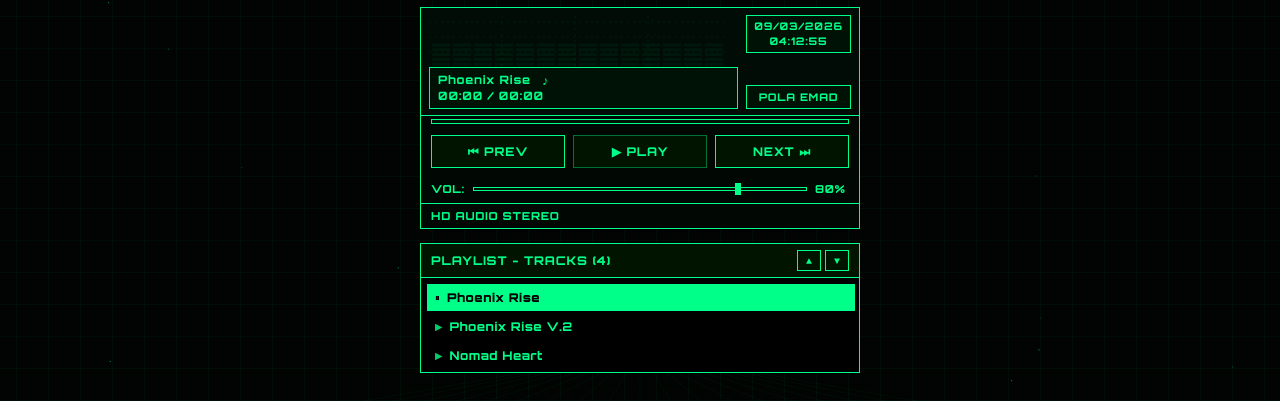
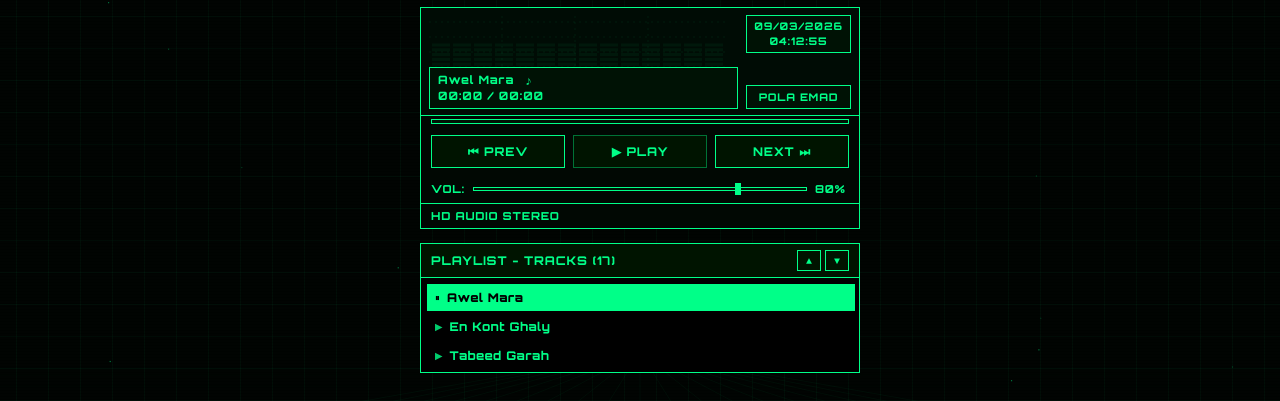
Before and after one commit to bolae700/RetroXat, a plain HTML site: page index.html in a window 1280 px wide. Shown: the part 208-609 px from the top of the page. Drawn offline with Linux system fonts and the light colour scheme.

Commit message:
Update index.html

```diff
--- a/index.html
+++ b/index.html
@@ -611,10 +611,23 @@ Favorites.init();
 // Audio Tracks (Add or edit song URLs directly here inside the code)
 // =========================================================================
 const tracks = [
-  { url: "https://audio.jukehost.co.uk/PfKhsur2uiLt7EQxCUvi5ua4L9mvdSMZ", title: "Phoenix Rise" },
-  { url: "https://audio.jukehost.co.uk/G7zG42txvFkuCgnHniwgLUr5Ew1KkRoZ", title: "Phoenix Rise V.2" },
-  { url: "https://audio.jukehost.co.uk/tvrLT8wxCuZZ2KujgLc1gJP3LWSMKUk5", title: "Nomad Heart" },
-  { url: "https://audio.jukehost.co.uk/NA2L6tnU8motxKNbwemTTSLU8zY5JcIJ", title: "Nomad Heart V.2" }
+  { url: "https://audio.jukehost.co.uk/5ee755d6-40b0-11f1-a012-fa163edb0845", title: "Awel Mara" },
+  { url: "https://audio.jukehost.co.uk/57dbc729-40b0-11f1-a012-fa163edb0845", title: "En Kont Ghaly" },
+  { url: "https://audio.jukehost.co.uk/5a7f795f-40b0-11f1-a012-fa163edb0845", title: "Tabeed Garah" },
+  { url: "https://audio.jukehost.co.uk/5c7ed66a-40b0-11f1-a012-fa163edb0845", title: "Law" },
+  { url: "https://audio.jukehost.co.uk/56801fb4-40b0-11f1-a012-fa163edb0845", title: "Bahlm" },
+  { url: "https://audio.jukehost.co.uk/549779fd-40b0-11f1-a012-fa163edb0845", title: "Azaik" },
+  { url: "https://audio.jukehost.co.uk/5487685e-40b0-11f1-a012-fa163edb0845", title: "Bano" },
+  { url: "https://audio.jukehost.co.uk/582acc94-40b0-11f1-a012-fa163edb0845", title: "Einy" },
+  { url: "https://audio.jukehost.co.uk/577035af-40b0-11f1-a012-fa163edb0845", title: "Hagat" },
+  { url: "https://audio.jukehost.co.uk/57dbc729-40b0-11f1-a012-fa163edb0845", title: "Eskoti" },
+  { url: "https://audio.jukehost.co.uk/53a9b1e9-40b0-11f1-a012-fa163edb0845", title: "Ttghiri" },
+  { url: "https://audio.jukehost.co.uk/537d12a5-40b0-11f1-a012-fa163edb0845", title: "Ahbk Tany" },
+  { url: "https://audio.jukehost.co.uk/5c232bca-40b0-11f1-a012-fa163edb0845", title: "Nghna" },
+  { url: "https://audio.jukehost.co.uk/59ca8b09-40b0-11f1-a012-fa163edb0845", title: "Kol Elly Fat" },
+  { url: "https://audio.jukehost.co.uk/5cdca455-40b0-11f1-a012-fa163edb0845", title: "Kol Sana" },
+  { url: "https://audio.jukehost.co.uk/5caf1e44-40b0-11f1-a012-fa163edb0845", title: "Ylomo" },
+  { url: "https://audio.jukehost.co.uk/5a52c78e-40b0-11f1-a012-fa163edb0845", title: "Akhbark Eih" },
 ];
 
 let currentTrackIndex = 0;
```
